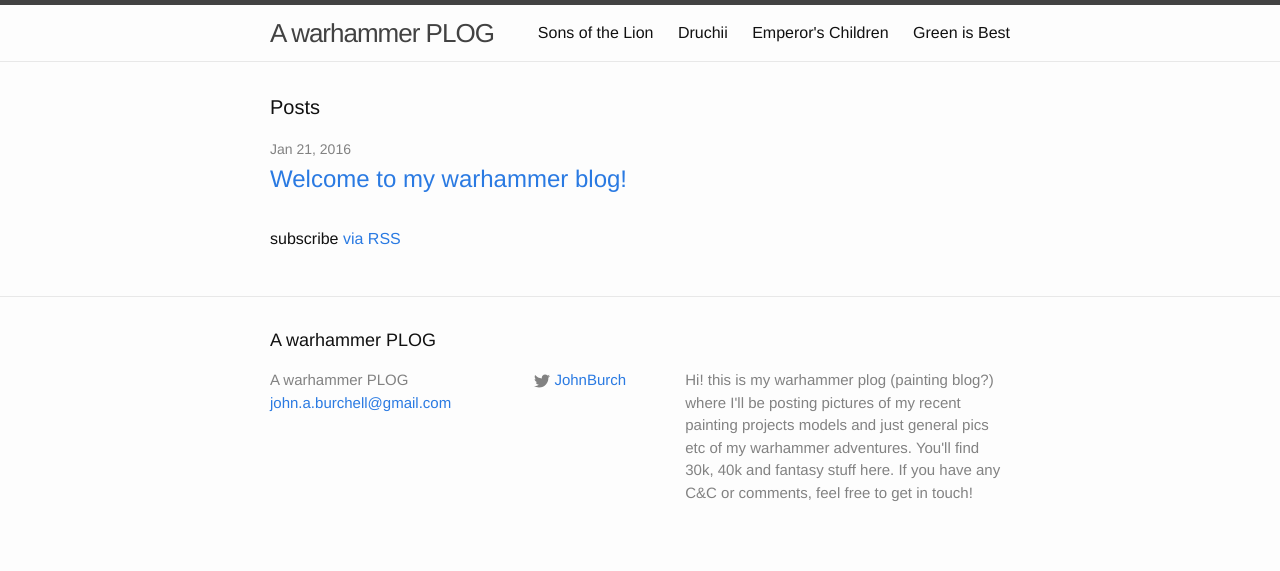
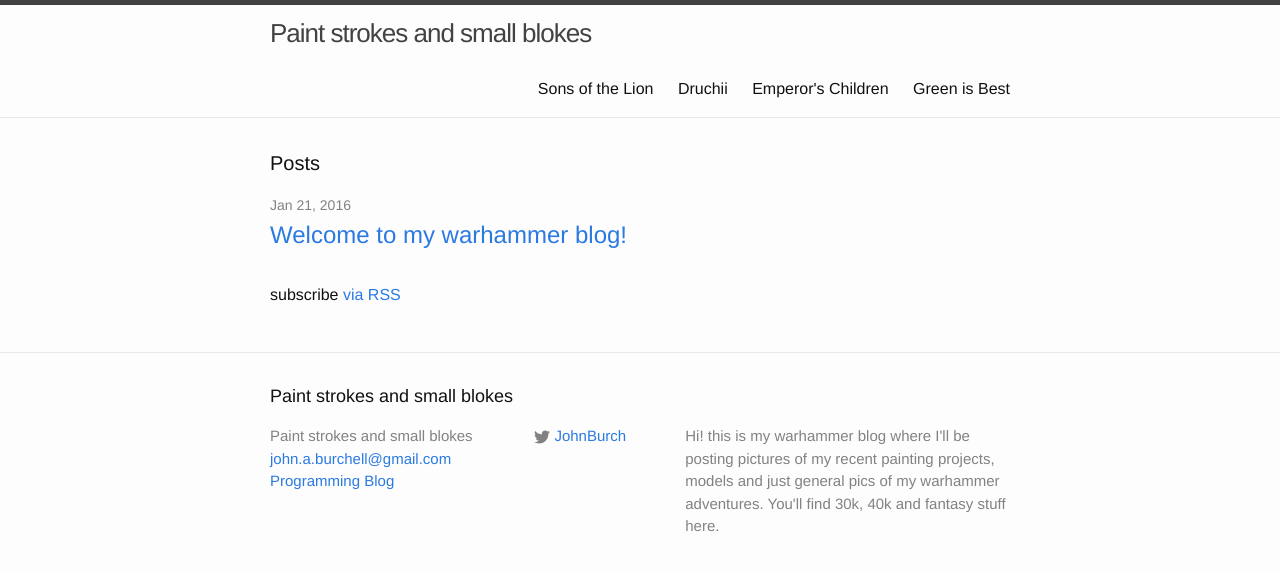
Before and after one commit to JohnBurchell/Website, a Jekyll site: the page built from warhammer_blog/index.html, in a window 1280 px wide. Shown: the top 571 px of the page. Built offline with Jekyll 4.4.1, drawn with Linux system fonts in a browser that asks for light colours.

Commit message:
Update prior to using bootstrap

```diff
--- a/warhammer_blog/_config.yml
+++ b/warhammer_blog/_config.yml
@@ -1,4 +1,4 @@
-# Welcome to Jekyll!
+#Welcome to Jekyll!
 #
 # This config file is meant for settings that affect your whole blog, values
 # which you are expected to set up once and rarely need to edit after that.
@@ -6,16 +6,14 @@
 # 'jekyll serve'. If you change this file, please restart the server process.
 
 # Site settings
-title: A warhammer PLOG
+title: Paint strokes and small blokes
 email: john.a.burchell@gmail.com
 description: > # this means to ignore newlines until "baseurl:"
-  Hi! this is my warhammer plog (painting blog?) where I'll be posting pictures of my recent painting projects
-  models and just general pics etc of my warhammer adventures. You'll find 30k, 40k and fantasy
-  stuff here. If you have any C&C or comments, feel free to get in touch!
+  Hi! this is my warhammer blog where I'll be posting pictures of my recent painting projects,
+  models and just general pics of my warhammer adventures. You'll find 30k, 40k and fantasy stuff here.
 baseurl: "" # the subpath of your site, e.g. /blog
-url: "http://www.johnburchell.co.uk" # the base hostname & protocol for your site
+url: "http://warhammer.johnburchell.co.uk" # the base hostname & protocol for your site
 twitter_username: JohnBurch
-github_username:  JohnBurchell
 
 # Build settings
 markdown: kramdown
--- a/warhammer_blog/_includes/footer.html
+++ b/warhammer_blog/_includes/footer.html
@@ -9,6 +9,7 @@
         <ul class="contact-list">
           <li>{{ site.title }}</li>
           <li><a href="mailto:{{ site.email }}">{{ site.email }}</a></li>
+          <li><a href="http://johnburchell.co.uk">Programming Blog</a></li>
         </ul>
       </div>
 
```
